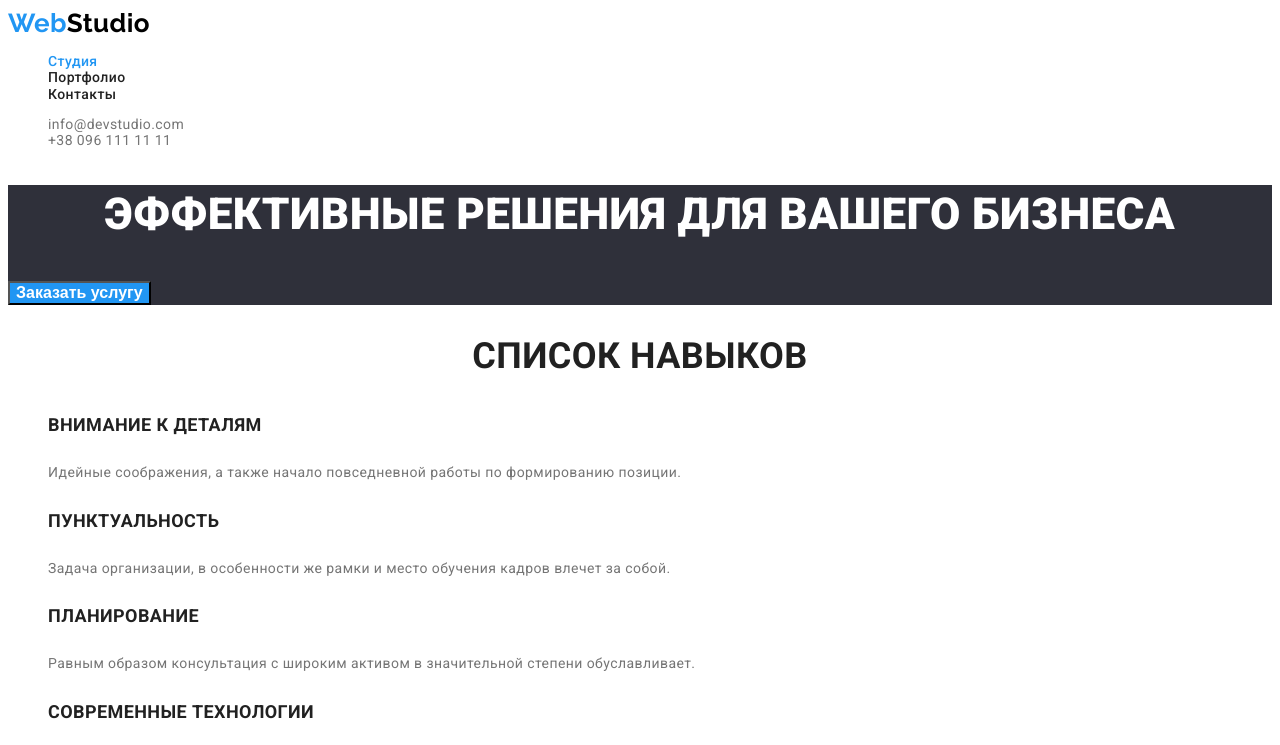
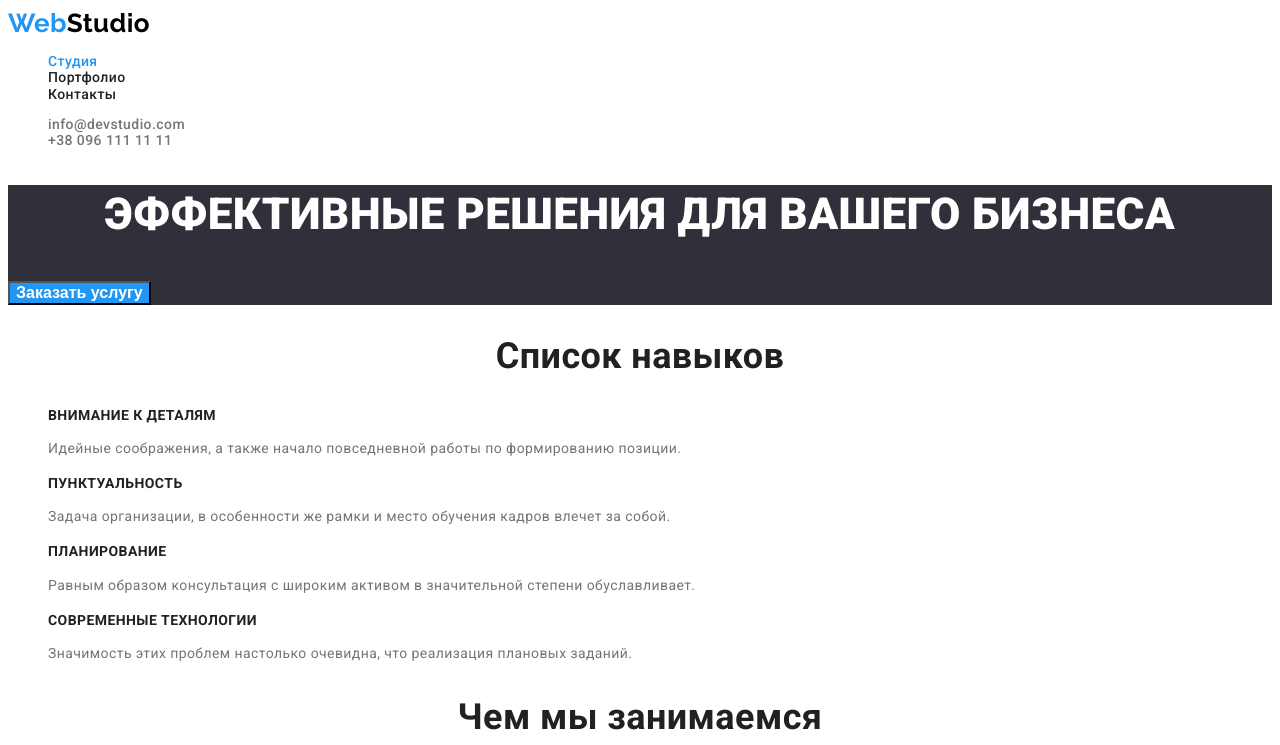
Before and after one commit to Evgeniya2206/goit-markup-hw-02, a plain HTML site: page index.html in a window 1280 px wide. Shown: the top 745 px of the page. Drawn offline with Linux system fonts and the light colour scheme.

Commit message:
жирность ссылок изменена, планирование стилизировано, верхний регистр убран из заголовков

```diff
--- a/css/style.css
+++ b/css/style.css
@@ -31,6 +31,7 @@ body {
 
 .user {
   color: var(--primary-text-color);
+  font-weight: 500;
 }
 .user:hover {
   color: var(--accent);
@@ -100,7 +101,6 @@ body {
   font-size: 36px;
   line-height: 1.17;
   text-align: center;
-  text-transform: uppercase;
 }
 
 /* Преимущества */
@@ -109,14 +109,14 @@ body {
   color: var(--title-text-color);
   font-weight: 700;
   font-size: 14px;
-  line-height: 1.14;
+  line-height: 1.17;
   text-transform: uppercase;
 }
 .feature-list .text {
   color: var(--primary-text-color);
   font-weight: 400;
   font-size: 14px;
-  line-height: 1.7;
+  line-height: 1.71;
 }
 
 /* Примеры работ */
@@ -164,7 +164,7 @@ body {
   background-color: var(--accent);
   color: #ffffff;
 }
-.list .title {
+.lists .title {
   color: var(--title-text-color);
   font-weight: 700;
   font-size: 18px;
--- a/index.html
+++ b/index.html
@@ -41,7 +41,7 @@
         </section>
         <!--Преимущества-->
         <section class="section">
-            <h2 class="section-title">список навыков</h2>
+            <h2 class="section-title">Cписок навыков</h2>
             <ul class="feature-list list">
                 <li>
                     <h3 class="title">Внимание к деталям</h3>
```
Also changed, not shown: portfolio.html (+1 -1 lines).
